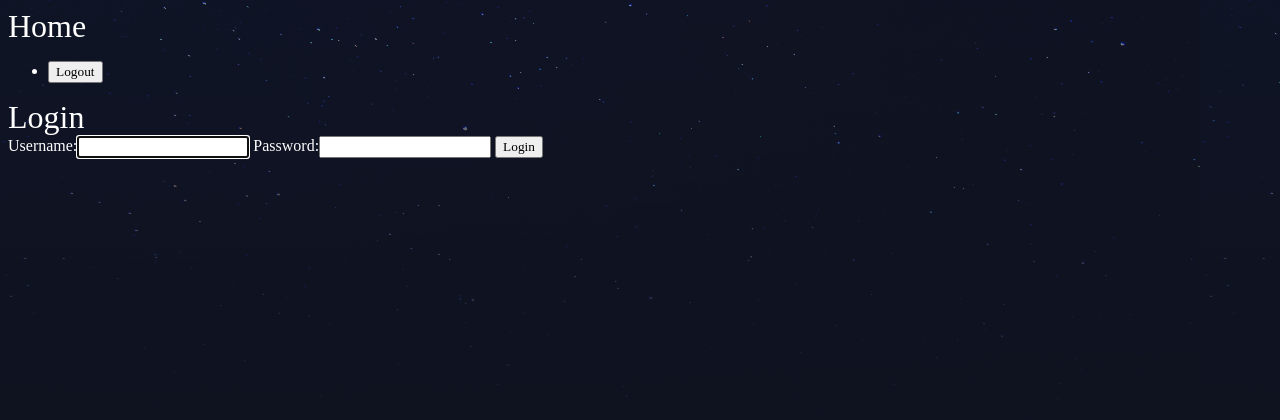
After one commit to AlFalahTaieb/DjangoBlog, a Django app: page /accounts/login/ in a window 1280 px wide. The commit adds this page. Shown: the top 420 px of the page. Run offline with Django 3.2, Linux system fonts and the light colour scheme.

Commit message:
Login/Logout

```diff
--- /dev/null
+++ b/accounts/templates/login.html
@@ -0,0 +1,14 @@
+{% extends 'base.html' %}
+
+
+
+{% block content %}
+
+	<h1>Login</h1>
+	<form class="site-form" action="/accounts/login/" method="post">
+		{% csrf_token %}
+		{{form}}
+
+<input type="submit" value="Login">
+</form>
+{% endblock %}
--- a/accounts/templates/signup.html
+++ b/accounts/templates/signup.html
@@ -5,8 +5,10 @@
 {% block content %}
 
 	<h1>Signup</h1>
-	<form action="site-form" action="/accounts/signup" method="post"></form>
+	<form class="site-form" action="/accounts/signup/" method="post">
+		{% csrf_token %}
+		{{form}}
 
-{{form}}
 <input type="submit" value="Signup">
+</form>
 {% endblock %}
--- a/accounts/urls.py
+++ b/accounts/urls.py
@@ -4,7 +4,8 @@ from . import views
 app_name='accounts'
 
 urlpatterns=[
-url(r'^signup/$',views.signup_view,name="signup")
-
+url(r'^signup/$',views.signup_view,name="signup"),
+url(r'^login/$',views.login_view,name="login"),
+url(r'^logout/$',views.logout_view,name="logout")
 
 ]
--- a/accounts/views.py
+++ b/accounts/views.py
@@ -1,7 +1,28 @@
-from django.shortcuts import render
-from django.contrib.auth.forms import UserCreationForm
+from django.shortcuts import render,redirect
+from django.contrib.auth.forms import UserCreationForm,AuthenticationForm
 # Create your views here.signup_view
+from django.contrib.auth import login,logout
 
 def signup_view(request):
-	form = UserCreationForm
+	if request.method =='POST':
+		form = UserCreationForm(request.POST)
+		if form.is_valid():
+			form.save()
+			return redirect('blog:list')
+	else:
+		form = UserCreationForm()
 	return render(request,'signup.html',{'form':form})
+
+def login_view(request):
+	if request.method =='POST':
+		form= AuthenticationForm(data=request.POST)
+		if form.is_valid():
+			return redirect('blog:list')
+	else:
+		form = AuthenticationForm()
+		return render(request,'login.html',{'form':form})
+
+def logout_view(request):
+	if request=='POST':
+		logout(request)
+		return redirect('blog:list')
--- a/blog/templates/base.html
+++ b/blog/templates/base.html
@@ -8,6 +8,18 @@
 	<body>
 	<div class="wrapper">
 		<h1><a href="{% url 'blog:list' %}">Home</a></h1>
+		<nav>
+			<ul>
+			<li>
+				<form class="logout-link" action="{% url 'accounts:logout' %}" method="post">
+					{% csrf_token %}
+					<button type="submit">Logout</button>
+				</form>
+
+			</li>
+
+			</ul>
+		</nav>
 		{% block content %}
 		{% endblock %}
 	</body>
```
